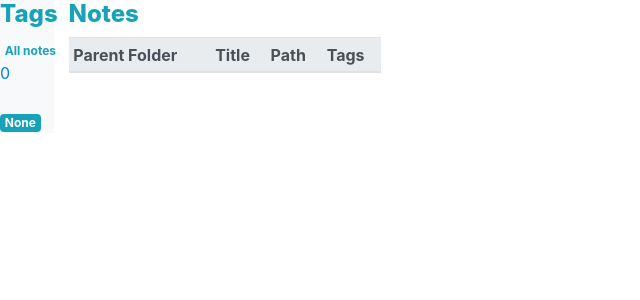
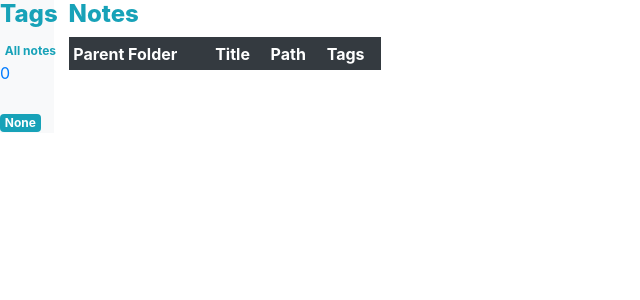
Before and after one commit to andy-cowley/vinci, a Flask app: page / in a window 1280 px wide. Shown: the part 101-401 px from the top of the page, without its empty margins (0-640 px from the left). Run offline with Flask 2, Linux system fonts and the light colour scheme; data that the repository does not hold is empty; some libraries are stand-ins or nearby versions.

```diff
--- a/src/vinci/templates/index.html
+++ b/src/vinci/templates/index.html
@@ -4,8 +4,8 @@
 
         <div class="col-10 col-md-10">
           <h4 class="text-info">Notes</h4>
-          <table class="table table-striped table-hover table-sm">
-            <thead class="thead-light">
+          <table class="table table-borderless table-hover table-sm">
+            <thead class="thead-dark">
               <tr>
                 <th scope="col">Parent Folder</th>
                 <th scope="col">Title</th>
--- a/src/vinci/templates/results.html
+++ b/src/vinci/templates/results.html
@@ -4,7 +4,7 @@
 
         <div class="col-10 col-md-10">
           <h4 class="text-info">Search Results for <em>{{ search_term }}</em></h4>
-          <table class="table table-striped table-hover table-sm">
+          <table class="table table-borderless table-hover table-sm">
             <tbody>
               {% for note in notes %}
                 <tr>
--- a/src/vinci/templates/tasks.html
+++ b/src/vinci/templates/tasks.html
@@ -4,8 +4,8 @@
 
         <div class="col-10 col-md-10">
           <h4 class="text-info">Global Task List</h4>
-          <table class="table table-striped table-hover table-sm">
-            <thead class="thead-light">
+          <table class="table table-borderless table-hover table-sm">
+            <thead class="thead-dark">
               <tr>
                 <th scope="col">To Do</th>
                 <th scope="col">Note</th>
```
